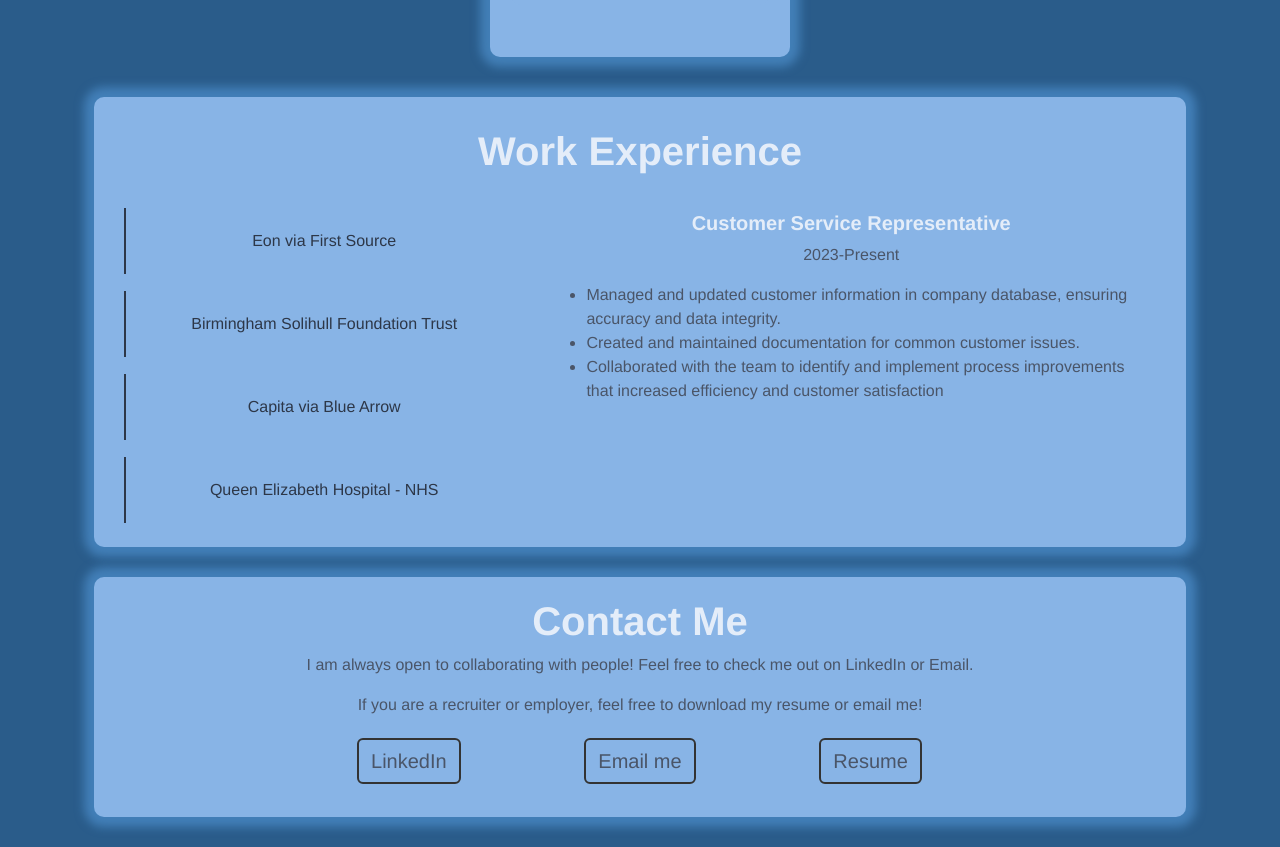
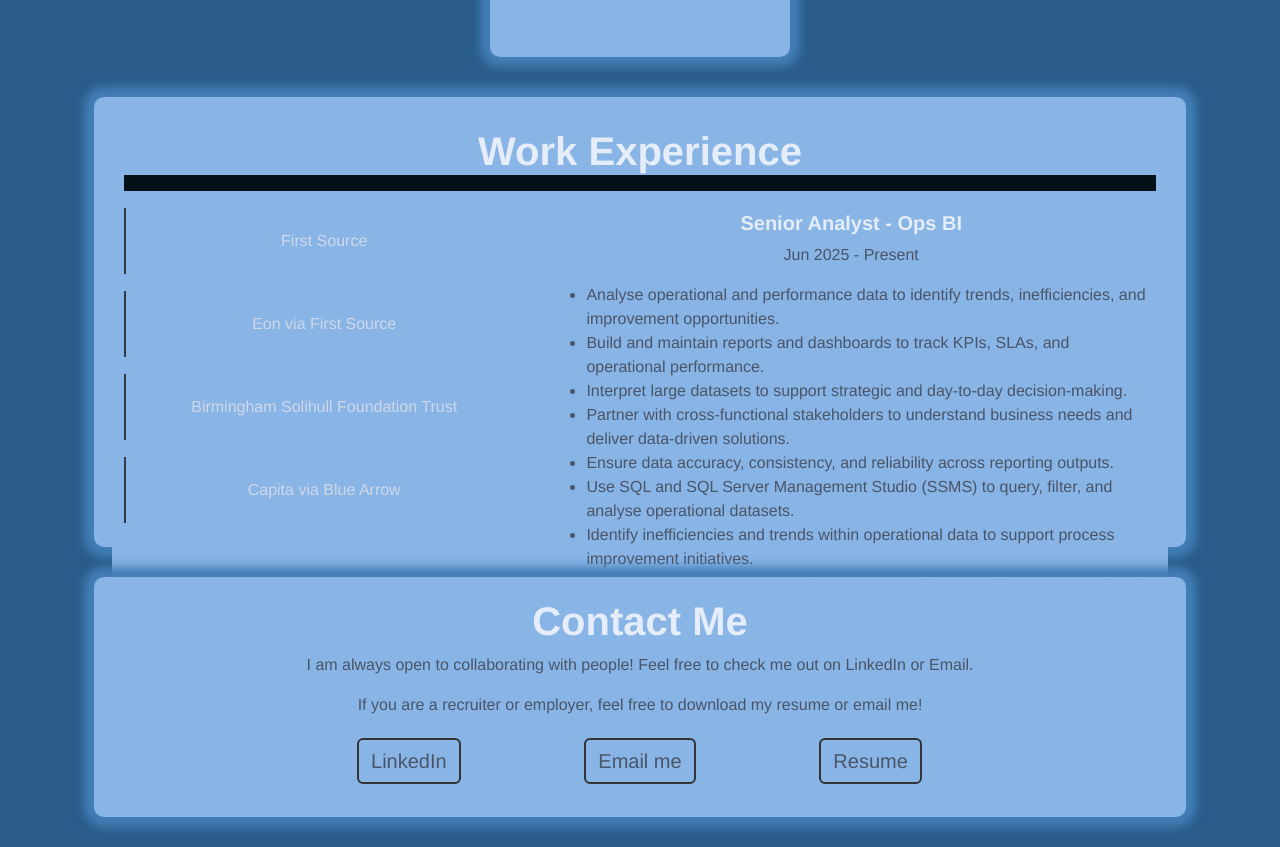
Before and after one commit to DanilleH22/portfolio, a React (Create React App) app: page / in a window 1280 px wide. Shown: the part 2380-3227 px from the top of the page. Built offline with nearby package versions, Linux system fonts and the light colour scheme.

Commit message:
Update Experience and add styling

```diff
--- a/src/pages/Experience.js
+++ b/src/pages/Experience.js
@@ -12,6 +12,22 @@ function Experience() {
 
 
   let data = [
+    {
+                job: "First Source",
+                role: "Senior Analyst - Ops BI",
+                description: [
+
+                  "Analyse operational and performance data to identify trends, inefficiencies, and improvement opportunities.",
+                  "Build and maintain reports and dashboards to track KPIs, SLAs, and operational performance.",
+                  "Interpret large datasets to support strategic and day-to-day decision-making.",
+                  "Partner with cross-functional stakeholders to understand business needs and deliver data-driven solutions.",
+                  "Ensure data accuracy, consistency, and reliability across reporting outputs.",
+                  "Use SQL and SQL Server Management Studio (SSMS) to query, filter, and analyse operational datasets.",
+                  "Identify inefficiencies and trends within operational data to support process improvement initiatives.",
+                  "Use Power Automate to streamline manual workflows and improve operational efficiency.",
+                ],
+                date: "Jun 2025 - Present"
+            },
             {
                 job: "Eon via First Source",
                 role: "Customer Service Representative",
@@ -20,7 +36,7 @@ function Experience() {
                   "Created and maintained documentation for common customer issues.",
                   "Collaborated with the team to identify and implement process improvements that increased efficiency and customer satisfaction",
                 ],
-                date: "2023-Present"
+                date: "Nov 2023-Jun 2025"
             },
             {
               job: "Birmingham Solihull Foundation Trust",
@@ -42,16 +58,7 @@ function Experience() {
             ],
             date: "2021-2021"
         },
-        {
-          job: "Queen Elizabeth Hospital - NHS",
-          role: "Laboratory Assistant",
-          description: [
-            "Operated and maintained laboratory management systems.",
-            "Executed quality control tests to ensure laboratory equipment and procedures met regulatory standards.",
-            "Compiled and interpreted laboratory data ensuring accurate and timely results",
-          ],
-          date: "2021-2021"
-      }
+
         ]
         const [isMobile, setIsMobile] = useState(false);
         const [activeIndex, setActiveIndex] = useState(null);
@@ -66,7 +73,7 @@ function Experience() {
   <Tab.Container defaultActiveKey="0">
 
   <div className={styles.JobBox}>
-    <Col style={{ backgroundColor: '#88B4E6' }}>
+    <Col style={{ backgroundColor: '#011117' }}>
   <h1 className={styles.JobHeader}><strong>Work Experience</strong></h1>
     <Row className={`${styles.customRow} + mt-3 align-items-start`}>
       {/* Larger Screens */}
@@ -80,13 +87,13 @@ function Experience() {
                   className={`${styles.JobName} ${activeIndex === index ? styles.active : ''}`}
                   onClick={() => setActiveIndex(index)}
                 >
-                  <Nav.Link eventKey={index.toString()} style={{ color: '#2D3748' }}>{item.job}</Nav.Link>
+                  <Nav.Link eventKey={index.toString()} style={{ color: '#cfd8e8' }}>{item.job}</Nav.Link>
                 </Nav.Item>
               ))}
             </Nav>
           </Col>
           <Col lg={8} xs={12} className={styles.Description}>
-            <Tab.Content style={{ width: '100%', backgroundColor: '#88B4E6' }}>
+            <Tab.Content style={{ width: '100%', backgroundColor: '#011117' }}>
               {data.map((item, index) => (
                 <Tab.Pane eventKey={index.toString()} key={index} className={styles.CustomPane}>
                   <h5><strong>{item.role}</strong></h5>
```
